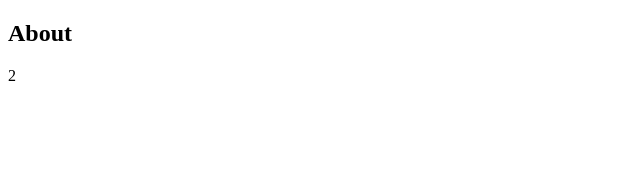
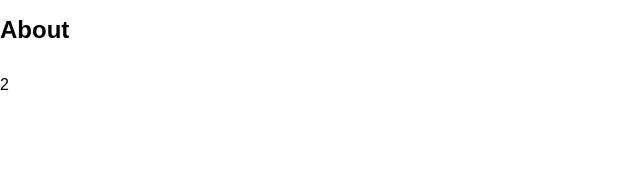
Before and after one commit to lmbek/Webit-Scrum-Project-1, a React (Vite) app in the folder frontend/: page / in a window 1280 px wide. Shown: the top 192 px of the page, without its empty margins (0-640 px from the left). Built offline with nearby package versions, Linux system fonts and the light colour scheme.

Commit message:
global.css: Modified * Added default font, font-size, body, p and h1-h6

```diff
--- a/frontend/src/global.css
+++ b/frontend/src/global.css
@@ -0,0 +1,13 @@
+html {
+	font-family: Arial, sans-serif;
+	font-size: 16px;
+}
+
+body {
+	margin: 0;
+}
+
+h1, h2, h3, h4, h5, h6, p {
+	margin: 0;
+	padding: 1rem 0;
+}
```
